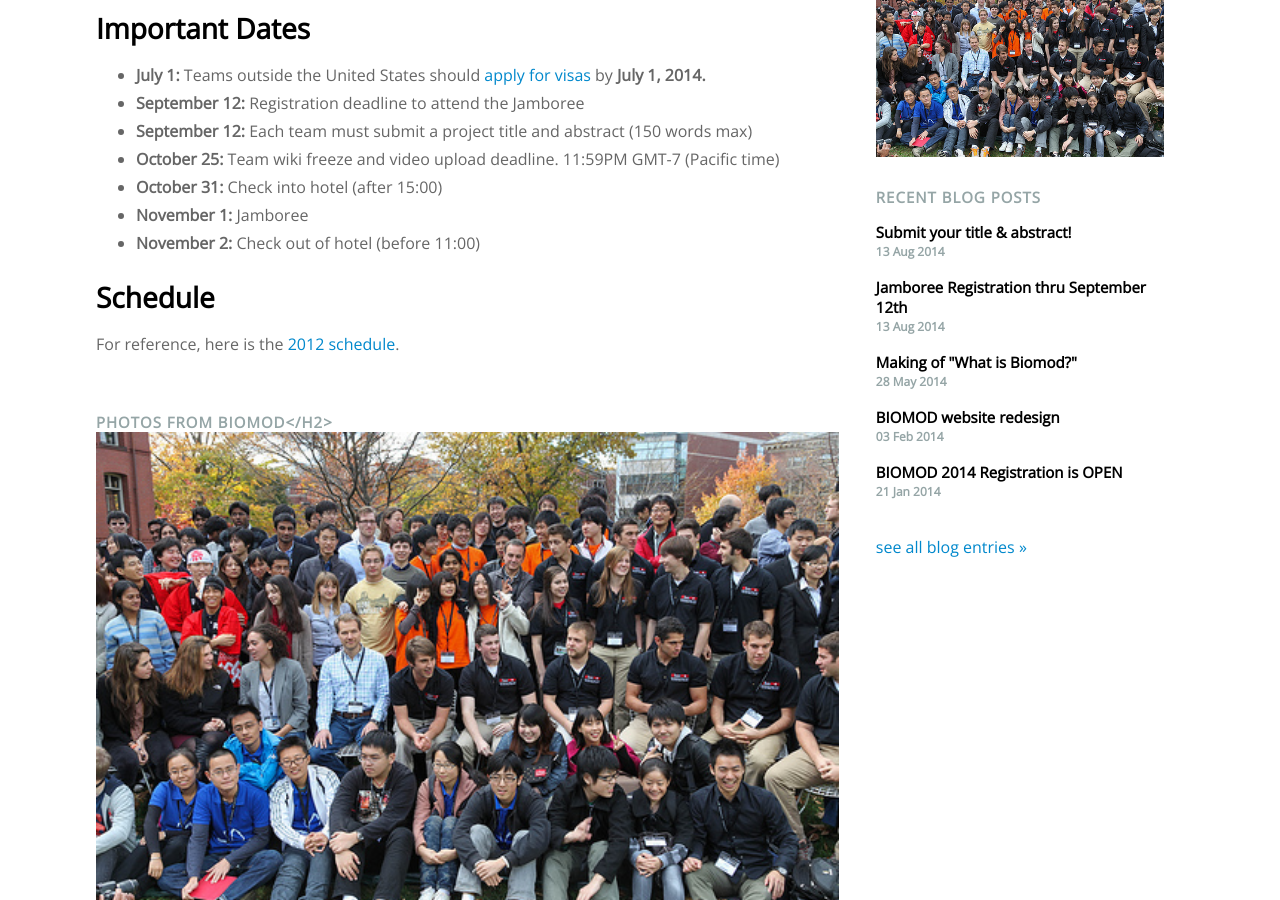
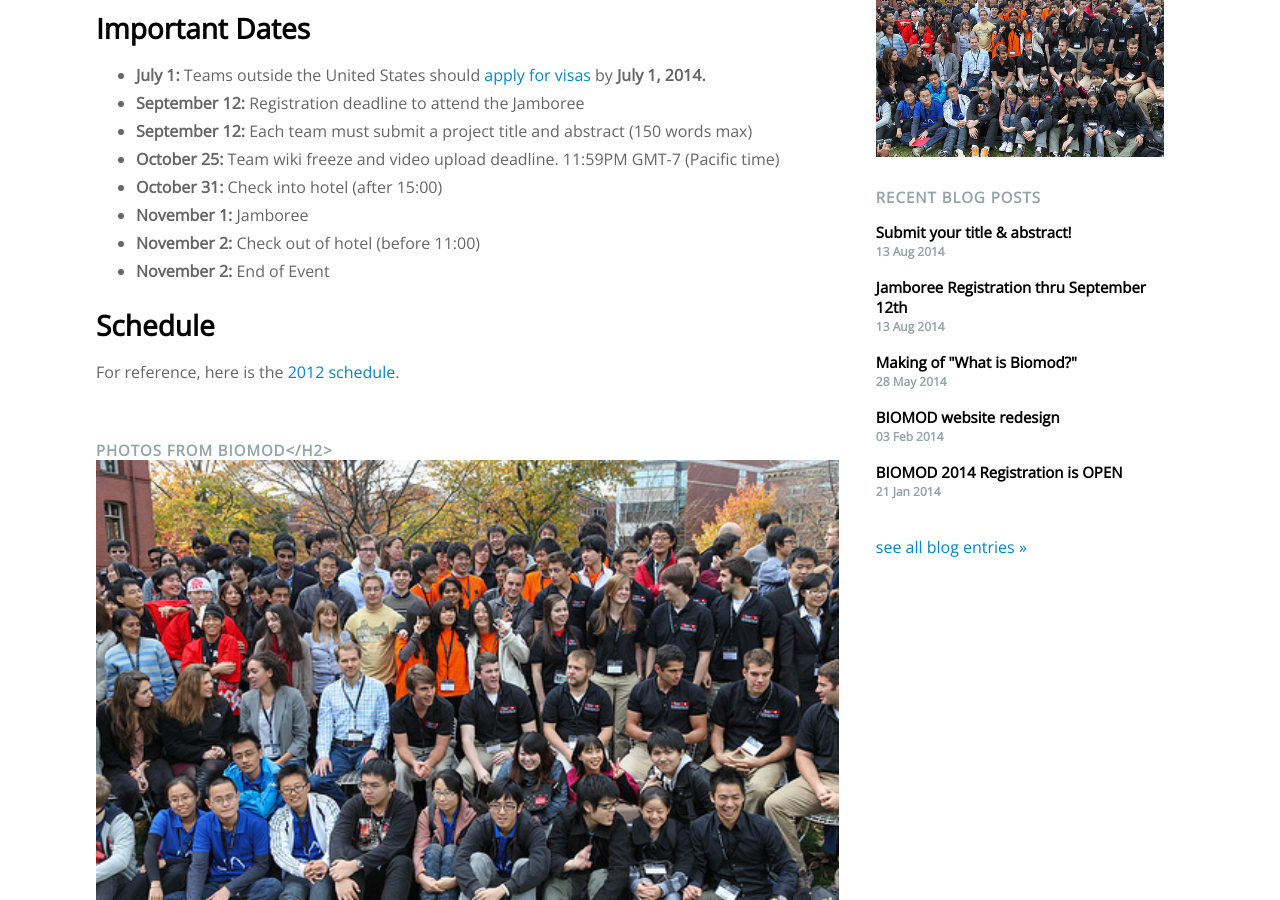
Before and after one commit to sdouglas/biomod, a Jekyll site: the page built from jamboree/index.md, in a window 1280 px wide and 900 px high, scrolled down 459 px. Built offline with Jekyll 4.4.1, drawn with Linux system fonts in a browser that asks for light colours; nearby versions of some CDN libraries; Markdown is read by kramdown in place of the engine named in the settings.

Commit message:
Add Jamboree end time

```diff
--- a/_config.yml
+++ b/_config.yml
@@ -28,3 +28,4 @@ wiki_video_deadline: "Oct 25 2014 23:59:00"
 hotel_checkin_time: "Oct 31 2014 15:00:00"
 jamboree_start_time: "Nov 1 2014 09:00:00"
 hotel_checkout_time: "Nov 2 2014 11:00:00"
+jamboree_end_time: "Nov 2 2014 13:00:00"
--- a/jamboree/index.md
+++ b/jamboree/index.md
@@ -22,6 +22,7 @@ Teams will be judged according to [criteria posted here](/judging).
 - **{{ site.hotel_checkin_time | date: '%B %-d' }}:** Check into hotel (after 15:00)
 - **{{ site.jamboree_start_time | date: '%B %-d' }}:** Jamboree
 - **{{ site.hotel_checkout_time | date: '%B %-d' }}:** Check out of hotel (before 11:00)
+- **{{ site.jamboree_end_time | date: '%B %-d' }}:** End of Event
 
 ## Schedule
 
```
